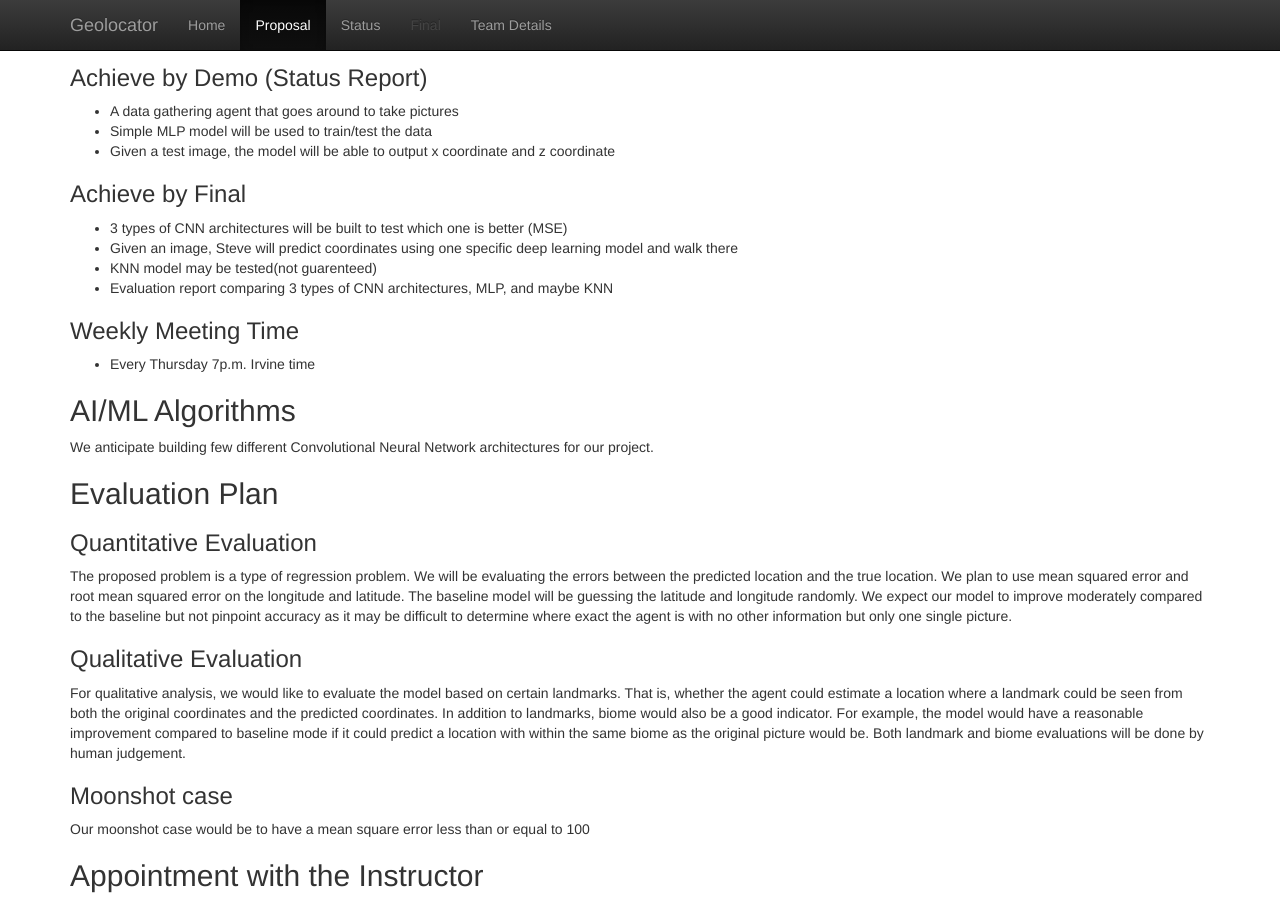
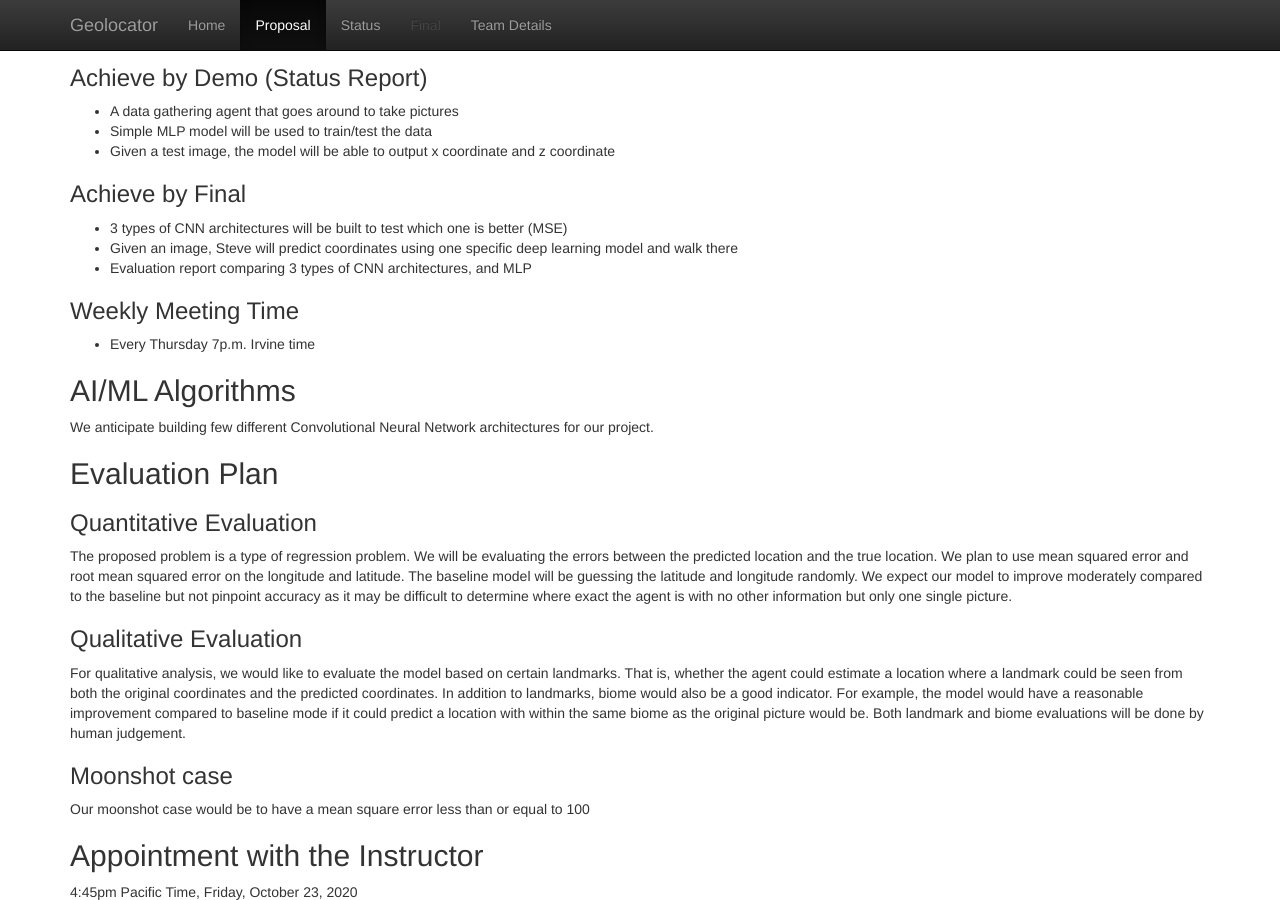
Before and after one commit to TracyZhangyr/Minecraft-Geolocator, a Jekyll site: the page built from docs/proposal.md, in a window 1280 px wide and 900 px high, scrolled down 764 px. Built offline with Jekyll 4.4.1, drawn with Linux system fonts in a browser that asks for light colours.

Commit message:
fix minor issues

```diff
--- a/docs/proposal.md
+++ b/docs/proposal.md
@@ -37,8 +37,7 @@
 ### Achieve by Final
 - 3 types of CNN architectures will be built to test which one is better (MSE)
 - Given an image, Steve will predict coordinates using one specific deep learning model and walk there
-- KNN model may be tested(not guarenteed)
-- Evaluation report comparing 3 types of CNN architectures, MLP, and maybe KNN
+- Evaluation report comparing 3 types of CNN architectures, and MLP
 
 ### Weekly Meeting Time
 - Every Thursday 7p.m. Irvine time
```
